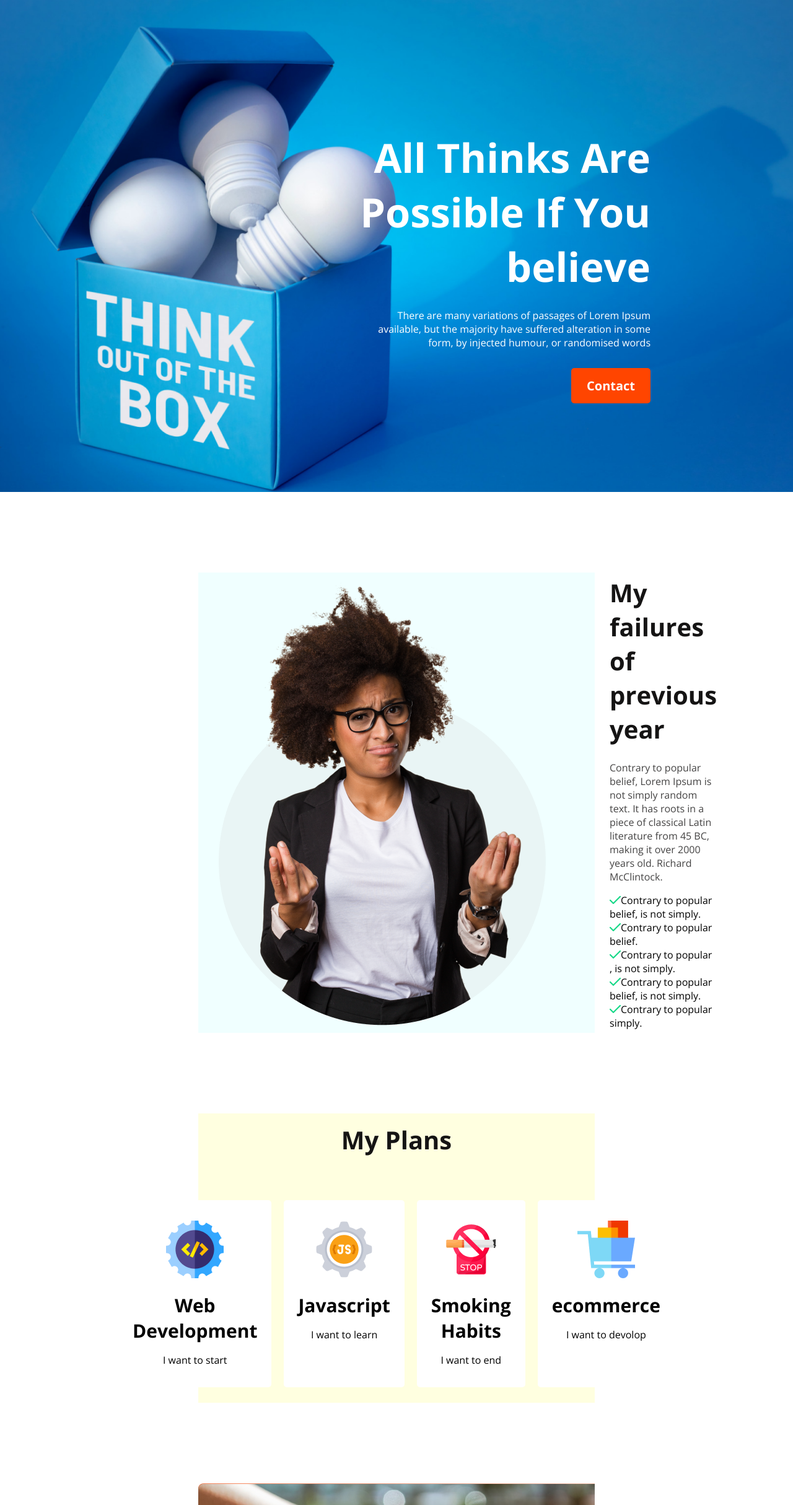
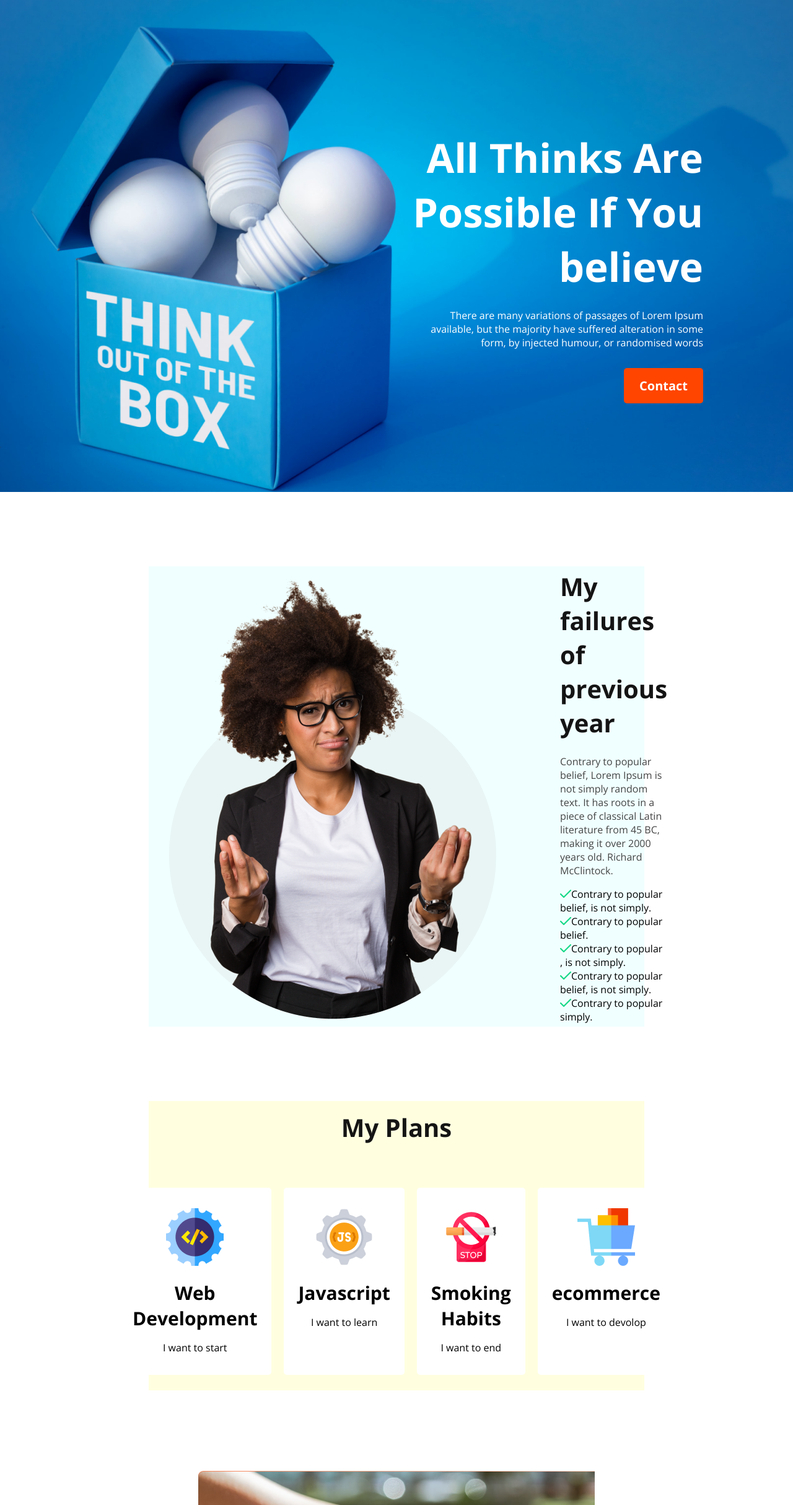
Before and after one commit to farikul12345/new-year-new-me, a plain HTML site: page index.html in a window 1280 px wide. Shown: the part 83-2512 px from the top of the page at 62% size. Drawn offline with nearby package versions, Linux system fonts and the light colour scheme.

Commit message:
commit solution

```diff
--- a/style/new-year-new-me.css
+++ b/style/new-year-new-me.css
@@ -43,8 +43,8 @@ ul li{
 .banner-content{
     text-align: right;
     padding-top: 216px;
-    padding-bottom: 166px;
-    padding-right: 230px;
+    padding-bottom: 140px;
+    padding-right: 145px;
     align-items: center;
 }
 .banner-title{
@@ -63,7 +63,7 @@ ul li{
    display: flex;
    justify-content: space-around;
    align-items: center;
-   margin: 130px 320px;
+   margin: 120px 240px;
    background-color: azure;
    padding: 5px 10px;
 }
@@ -89,7 +89,7 @@ ul li{
 /* Plan section style */
 .plan-section{
    background-color: lightyellow;
-   margin: 130px 320px;
+   margin: 120px 240px;
    padding: 15px 10px;
 }
 .plan-content{
@@ -150,19 +150,22 @@ ul li{
 }
 .last-banner{
    text-align: center;
-   padding: 200px;
+   padding: 200px 210px;
+
 }
 .last-title{
    font-size: 70px;
    font-weight: bold;
    color: #ffff;
    font-style: initial;
+
 }
 .last-last-title{
    font-size: 80px;
    font-weight: bold;
    color: yellow;
    font-style: oblique;
+
 }
 /* Footer Section Style */
 .footer-section{
@@ -171,6 +174,7 @@ ul li{
     display: flex;
     justify-content: space-around;
     align-items: center;
+    margin-top: 100px;
 }
 .footer-future{
 
```
